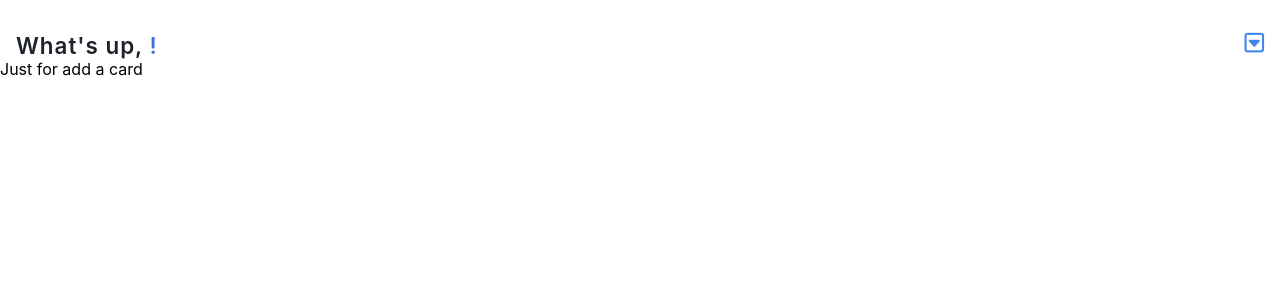
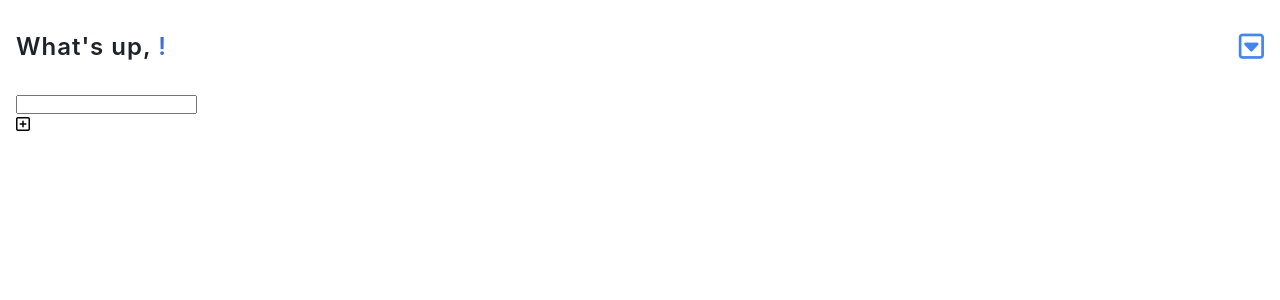
Before and after one commit to mrLuisFer/todolist, a React (Create React App) app: page /home in a window 1280 px wide. Shown: the top 300 px of the page. Built offline with nearby package versions, Linux system fonts and the light colour scheme.

Commit message:
fix: some styles fixed
feat: first structure added in taskdashboard

```diff
--- a/src/components/Header/Header.jsx
+++ b/src/components/Header/Header.jsx
@@ -28,6 +28,7 @@ export default function Nav({ username = 'user' }) {
       </HTitle>
       <HIconContainer>
         <HIcon
+          aria-hidden
           className={showInfoMenu ? closeMenuIcon : defaultMenuIcon}
           onClick={handleShowMenu}
           title={showInfoMenu ? 'Close menu' : 'Open menu'}
--- a/src/components/Header/Header.styles.js
+++ b/src/components/Header/Header.styles.js
@@ -1,5 +1,6 @@
 import styled from 'styled-components'
 import { paddingLayout } from 'styles/utils/paddingLayout'
+import { userNoSelect } from 'styles/utils/userNoSelect'
 
 export const HContainer = styled.header`
   ${paddingLayout()}
@@ -14,7 +15,7 @@ export const HTitle = styled.h1`
   letter-spacing: 1px;
   font-weight: 600;
   color: var(--title-color);
-  font-size: 1.4rem;
+  font-size: 1.5rem;
 `
 
 export const HTitleSpan = styled.span`
@@ -22,12 +23,14 @@ export const HTitleSpan = styled.span`
   color: var(--text-blue);
 `
 
+export const HIconContainer = styled.div`
+  position: relative;
+
+  ${userNoSelect()}
+`
+
 export const HIcon = styled.i`
-  font-size: 1.4rem;
+  font-size: 1.8rem;
   color: var(--info-color);
   cursor: pointer;
 `
-
-export const HIconContainer = styled.div`
-  position: relative;
-`
--- a/src/components/Header/NavInfo/NavInfo.styles.js
+++ b/src/components/Header/NavInfo/NavInfo.styles.js
@@ -12,7 +12,7 @@ export const NavInfoContainer = styled.nav`
   width: 100%;
   width: -moz-available; /* WebKit-based browsers will ignore this. */
   width: -webkit-fill-available; /* Mozilla-based browsers will ignore this. */
-  width: stretch;
+  width: max-content;
 `
 
 const fade = keyframes`
@@ -36,6 +36,7 @@ export const NavInfoListElement = styled.li`
   justify-content: space-between;
   padding: 0.8rem 0.5rem;
   transition: var(--transition);
+  min-width: 90px;
 
   animation: ${fade} 0.2s ease;
 
--- a/src/components/TaksDashboard/TasksDashboard.jsx
+++ b/src/components/TaksDashboard/TasksDashboard.jsx
@@ -1,9 +1,13 @@
 import React from 'react'
+import { TasksDashboardContainer } from './TasksDashboard.styles'
 
 export default function TasksDashboard() {
   return (
-    <div>
-      <p>Just for add a card</p>
-    </div>
+    <TasksDashboardContainer>
+      <input type='text' name='task-input' id='task-input' />
+      <div aria-hidden>
+        <i className='far fa-plus-square'></i>
+      </div>
+    </TasksDashboardContainer>
   )
 }
--- /dev/null
+++ b/src/components/TaksDashboard/TasksDashboard.styles.js
@@ -0,0 +1,6 @@
+import styled from 'styled-components'
+import { paddingLayout } from 'styles/utils/paddingLayout'
+
+export const TasksDashboardContainer = styled.section`
+  ${paddingLayout()}
+`
--- a/src/views/Login/LoginBottomContent/LoginBottomContent.jsx
+++ b/src/views/Login/LoginBottomContent/LoginBottomContent.jsx
@@ -34,7 +34,11 @@ export default function LoginBottomContent() {
   const checkUserName = () => {
     const localstoreItem = localStorage.getItem('userName')
     log(localstoreItem)
-    if (localstoreItem !== null || localstoreItem !== undefined) {
+    if (
+      localstoreItem !== null &&
+      localstoreItem !== undefined &&
+      localstoreItem.length > 0
+    ) {
       window.location.replace('/home')
     }
   }
```
